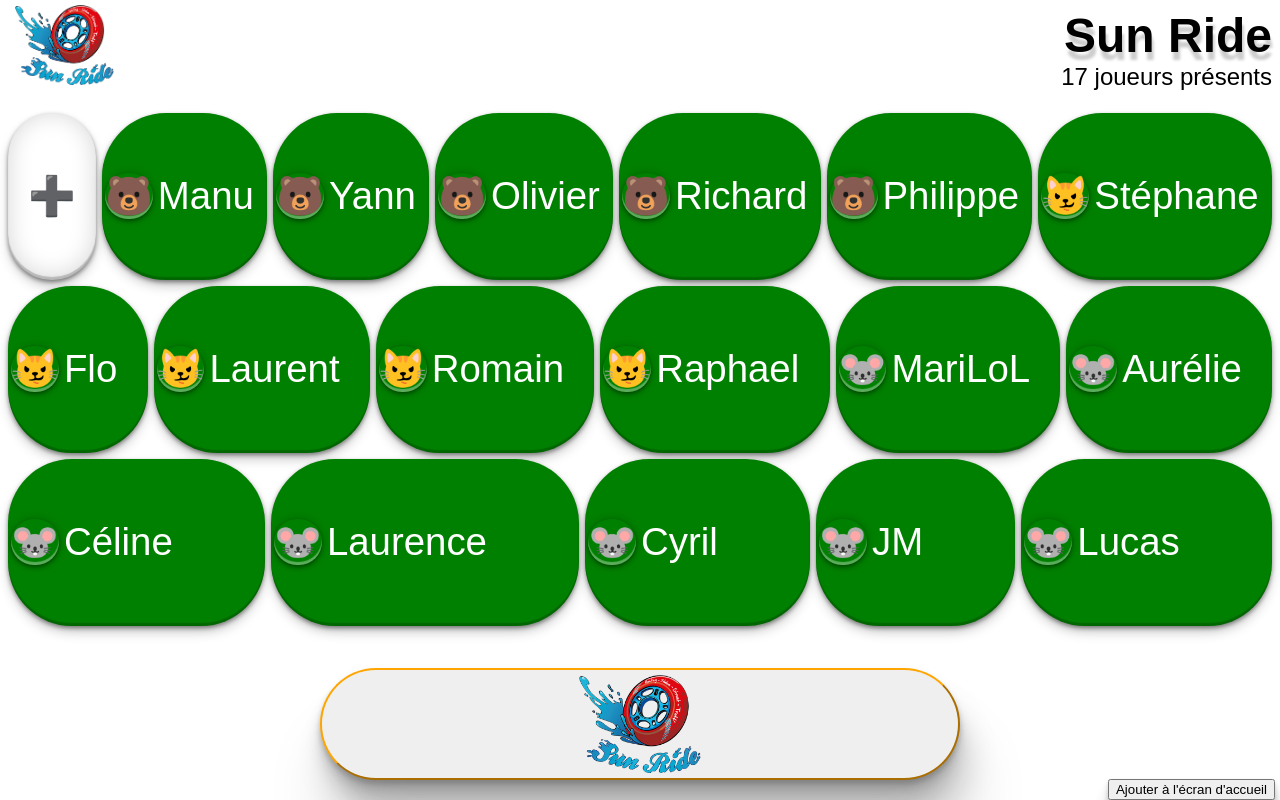
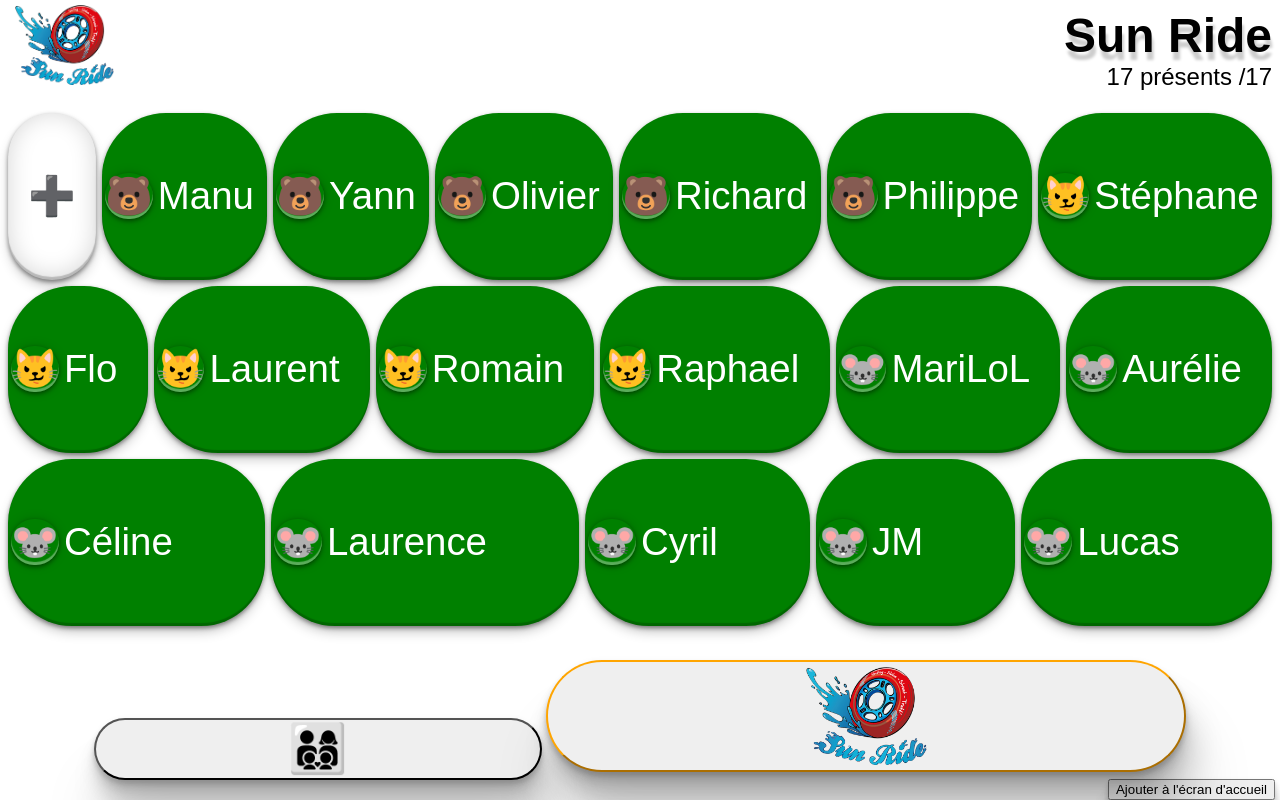
Before and after one commit to Aerom1/matchmaking, a PHP site: page / in a window 1280 px wide. Run offline with PHP 8.4, Linux system fonts and the light colour scheme.

Commit message:
ajout bouton de chgmt d'équipe

```diff
--- a/index.html
+++ b/index.html
@@ -64,6 +64,7 @@
 	<footer>
 		<div class="containerButtonMenu">
 			<button type="button" id="btBack" class="hide" onclick="btBack()">🏒</button>
+			<button type="button" id="btChgTeam" class="" onclick="changeTeam()">👨‍👩‍👦‍👦</button>
 			<button type="button" id="btRandom" class="btn" onclick="btRandom()">
 				<img class="logo" id="logoEquipe" src="" />	</button>
 			<button type="button" id="btEquipes" class="hide" nb=0 onclick="btModifNbEquipes()">👨🏽‍🤝‍👨🏻</button>
--- a/javascript.js
+++ b/javascript.js
@@ -203,7 +203,7 @@ function loadData(team){
 
     }
 
-    document.getElementById("questionPresents").innerText = (document.getElementsByClassName("player").length - document.getElementsByClassName("inactif").length) +" joueurs présents"
+    document.getElementById("questionPresents").innerText = (document.getElementsByClassName("player").length - document.getElementsByClassName("inactif").length) +" présents /"+document.getElementsByClassName("player").length
 
     const boxes = document.querySelectorAll('.player');
     boxes.forEach(box => {
@@ -219,6 +219,7 @@ function btBack(){
     enleveMenuTousJoueurs_();
     $("#questionPresents").slideDown();
     supprDivPlus_();
+    $("#btChgTeam").show();
     $("#div0").show();
     $("#div1").hide();
     $("#div2").hide();
@@ -286,6 +287,7 @@ function btRandom(){
     var nbEquipe = document.getElementById('btEquipes').getAttribute("nb");
     $("#btBack").show();
     $("#btEquipes").show();
+    $("#btChgTeam").hide();
 
     if (nbEquipe==0) {
         // Pas de nombre d'équipe choisi -> selon nombre de joueurs
@@ -876,7 +878,7 @@ function clickSwitchInactif(clicked) {
     );
     clicked.parentNode.appendChild(clicked);
     //màj nb joueurs actifs :
-    document.getElementById("questionPresents").innerText = (document.getElementsByClassName("player").length - document.getElementsByClassName("inactif").length) +" joueurs présents"
+    document.getElementById("questionPresents").innerText = (document.getElementsByClassName("player").length - document.getElementsByClassName("inactif").length) +" présents / " + document.getElementsByClassName("player").length
 }
 
 function select(clicked) {
--- a/style.css
+++ b/style.css
@@ -60,6 +60,13 @@
     /* bottom:100%; */
     left: 0vw;
     width: 8vw;
+  }
+  #btChgTeam{
+    margin-top: -15px;
+    font-size:8vh;
+    border-radius: 500px;
+    overflow:hidden;
+    width: 7vw;
   }
   #btBack,#btEquipes{
     position: absolute;
@@ -157,6 +164,13 @@
     bottom: 10px;
     left: 0;
     right: 0;
+  }
+
+  #btChgTeam{
+    font-size:6vh;
+    border-radius: 500px;
+    overflow:hidden;
+    width: 35%;
   }
   #btBack,#btAjouter{font-size:6vh;}
   #btBack,#btAjouter,#btEquipes{
@@ -280,7 +294,7 @@ h1 {
   vertical-align: middle;
 }
 
-.forceEquipe::after {
+.forceEquipe::before {
   content: "💪";
 
 }
```
